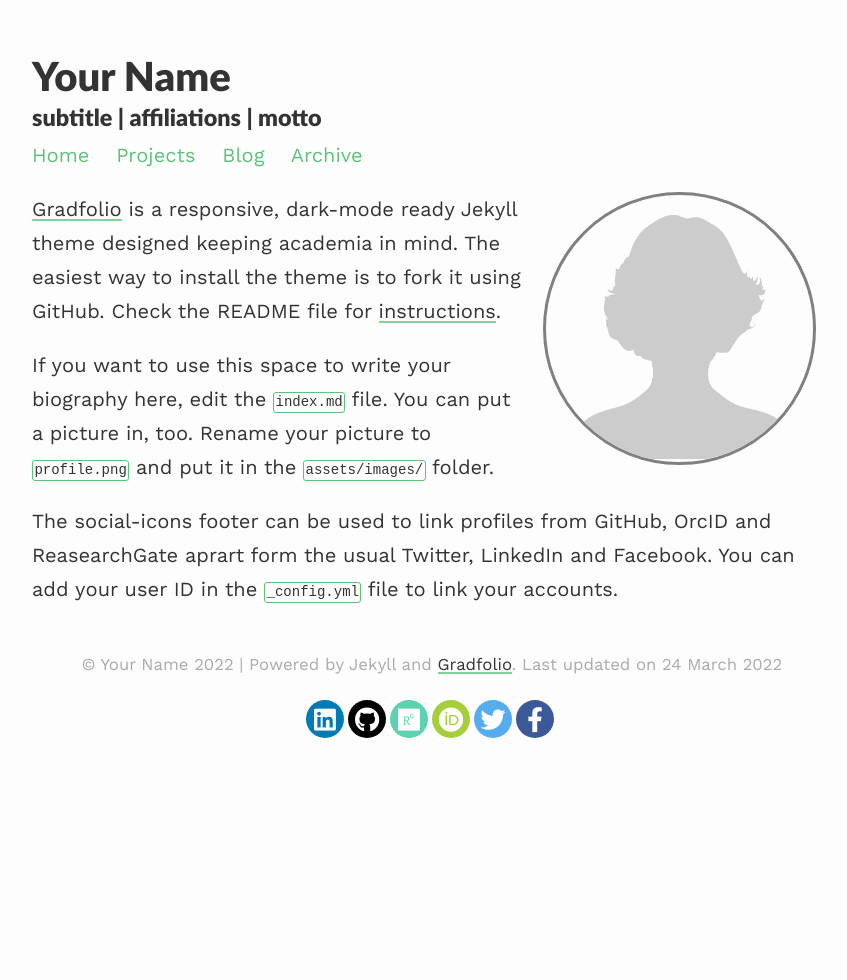
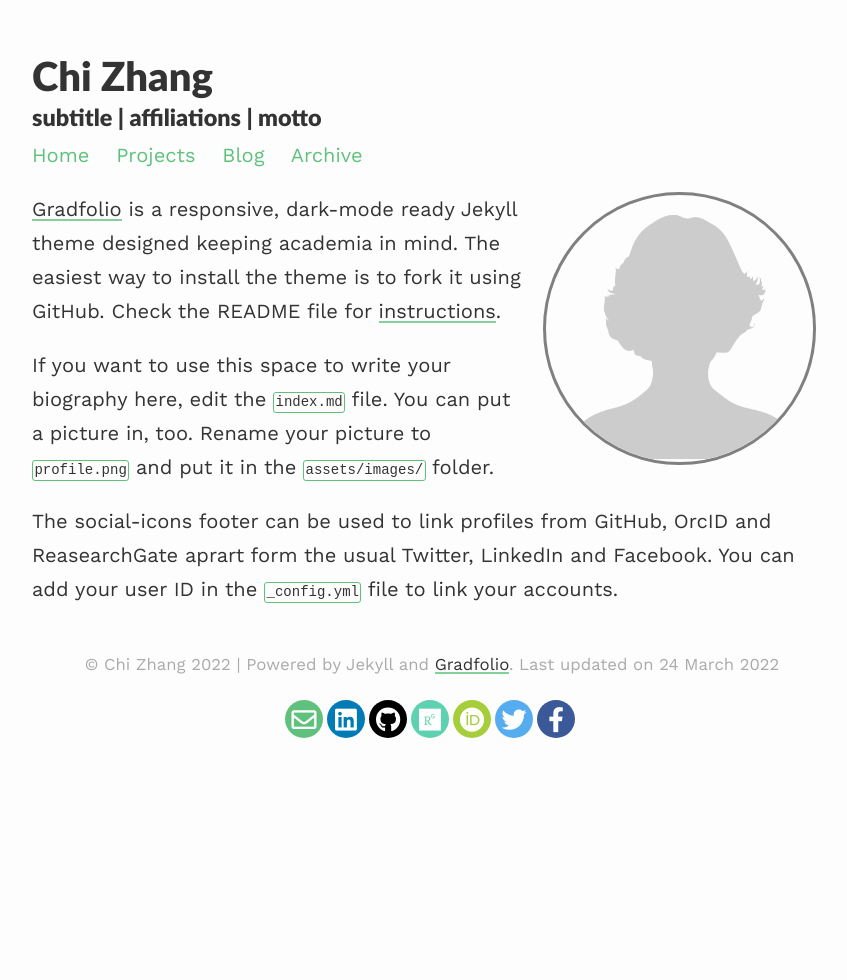
Before and after one commit to ch1zhang/ch1zhang.github.io, a Jekyll site: the page built from index.md, in a window 1280 px wide. Shown: the whole page, without its empty margins (208-1055 px from the left). Built offline with Jekyll 4.4.1, drawn with Linux system fonts in a browser that asks for light colours; nearby versions of some CDN libraries.

Commit message:
update config

```diff
--- a/_config.yml
+++ b/_config.yml
@@ -1,11 +1,11 @@
 ### your site title here
 
-title: Your Name
+title: Chi Zhang
 description: subtitle | affiliations | motto
 
-baseurl: /gradfolio #name of GitHub repository
+baseurl: "" #name of GitHub repository
 url: "" #custom url to be used instead of GitHub repository
-email: #
+email: zhangchi_seg@smail.nju.edu.cn
 
 
 highlighter: rouge
```
